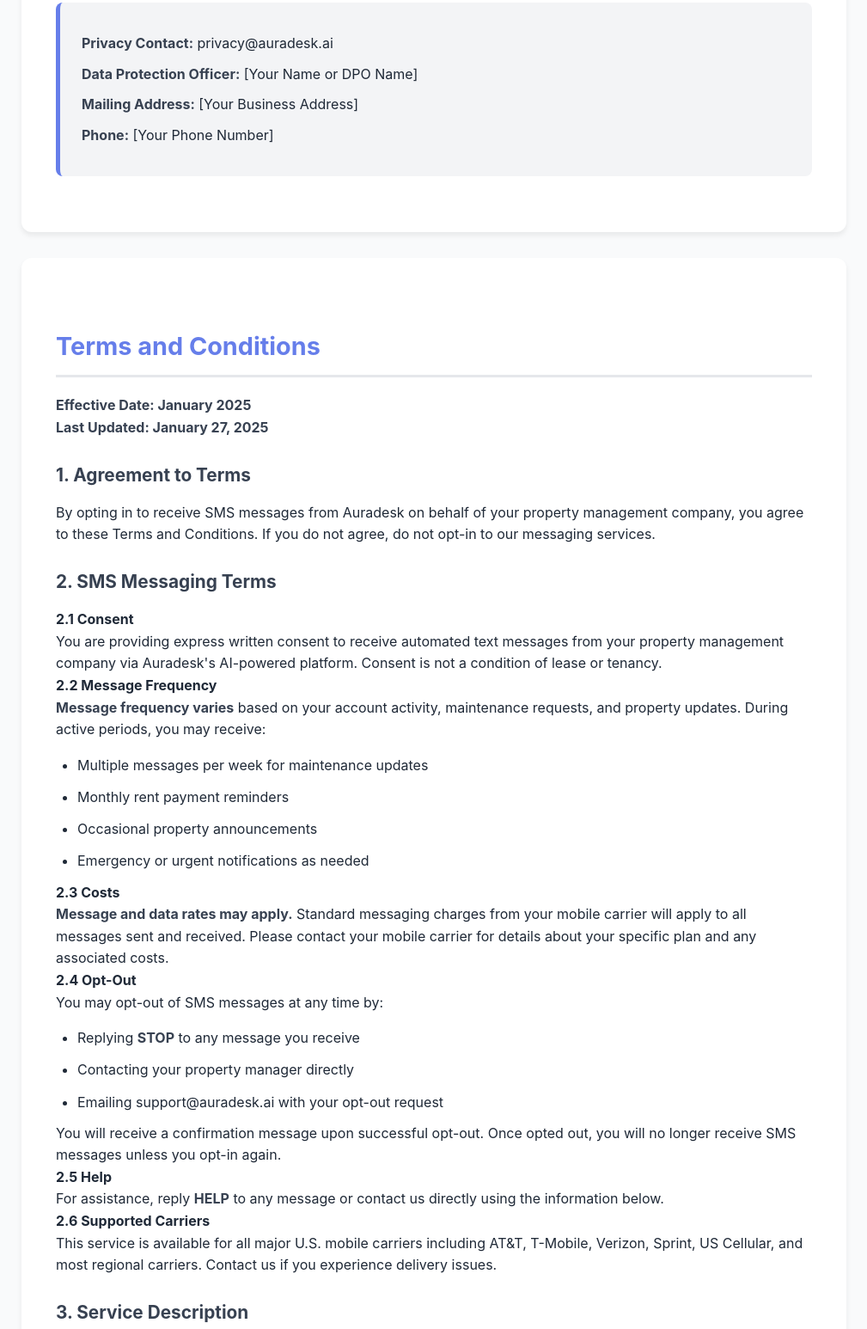
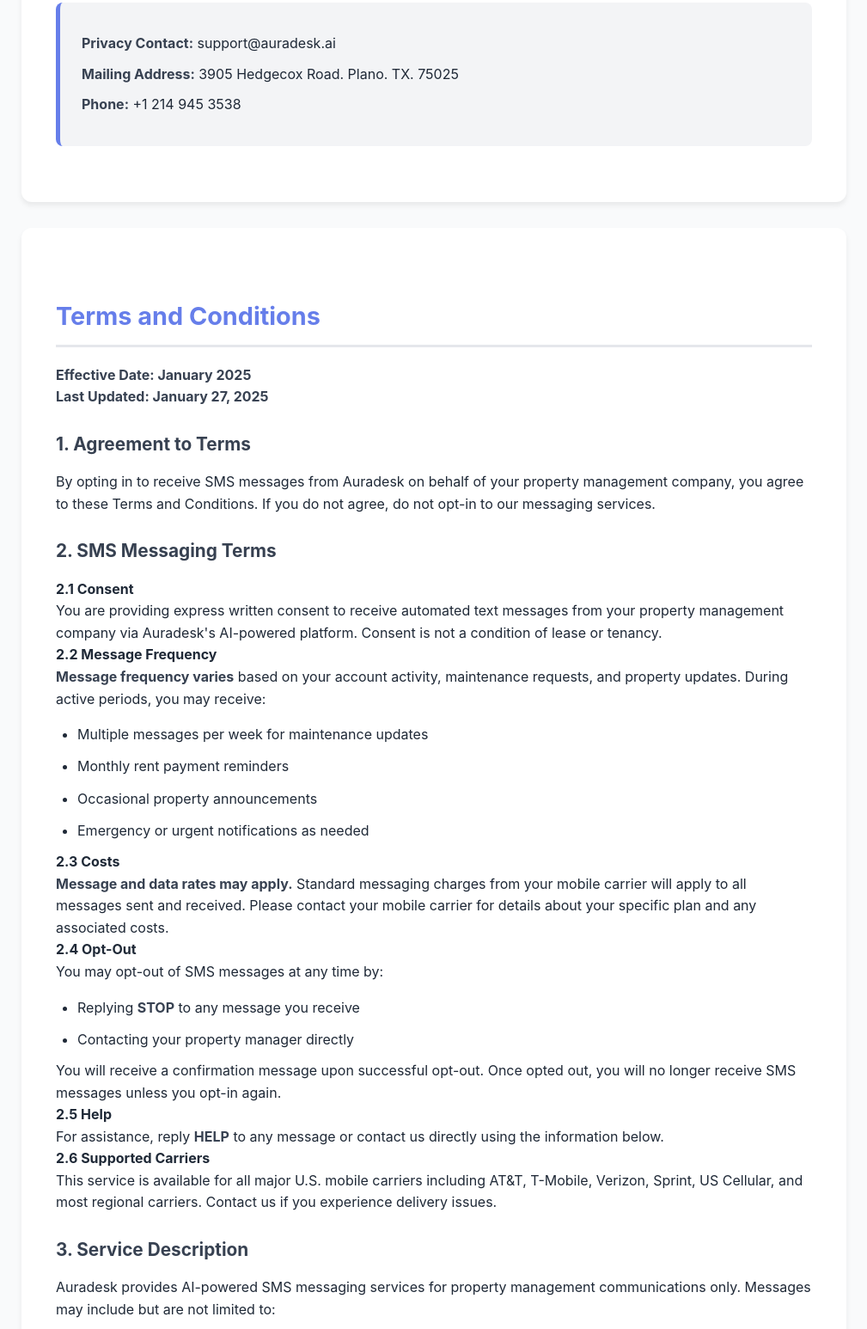
Before and after one commit to profitmonk/auradesk, a plain HTML site: page index.html in a window 1280 px wide. Shown: the part 5031-6577 px from the top of the page at 86% size, without its empty margins (135-1144 px from the left). Drawn offline with Linux system fonts and the light colour scheme.

Commit message:
updated contact email

```diff
--- a/index.html
+++ b/index.html
@@ -356,10 +356,9 @@
                 <h3>10. Contact Us About Privacy</h3>
                 <p>If you have questions, concerns, or requests regarding this Privacy Policy or our data practices, please contact us:</p>
                 <div class="contact-info">
-                    <p><strong>Privacy Contact:</strong> privacy@auradesk.ai</p>
-                    <p><strong>Data Protection Officer:</strong> [Your Name or DPO Name]</p>
-                    <p><strong>Mailing Address:</strong> [Your Business Address]</p>
-                    <p><strong>Phone:</strong> [Your Phone Number]</p>
+                    <p><strong>Privacy Contact:</strong> support@auradesk.ai</p>
+                    <p><strong>Mailing Address:</strong> 3905 Hedgecox Road. Plano. TX. 75025</p>
+                    <p><strong>Phone:</strong> +1 214 945 3538</p>
                 </div>
             </div>
 
@@ -394,7 +393,6 @@
                 <ul>
                     <li>Replying <strong>STOP</strong> to any message you receive</li>
                     <li>Contacting your property manager directly</li>
-                    <li>Emailing support@auradesk.ai with your opt-out request</li>
                 </ul>
                 <p>You will receive a confirmation message upon successful opt-out. Once opted out, you will no longer receive SMS messages unless you opt-in again.</p>
 
@@ -460,9 +458,8 @@
                 <h3>11. Contact Information</h3>
                 <p>For questions about these Terms and Conditions or our messaging services:</p>
                 <div class="contact-info">
-                    <p><strong>Email:</strong> support@auradesk.ai</p>
-                    <p><strong>Phone:</strong> [Your Phone Number]</p>
-                    <p><strong>Address:</strong> [Your Business Address]</p>
+                    <p><strong>Phone:</strong> +1 214 945-3538</p>
+                    <p><strong>Address:</strong> 3905 Hedgecox Road. Plano. TX. 75025</p>
                     <p><strong>Business Hours:</strong> Monday - Friday, 9:00 AM - 6:00 PM [Your Timezone]</p>
                 </div>
             </div>
@@ -475,9 +472,6 @@
                 <div class="contact-info">
                     <p><strong>Company Name:</strong> [profitmonk.com LLC] (doing business as Auradesk)</p>
                     <p><strong>Business Type:</strong> Property Management Software & AI Communications Platform</p>
-                    <p><strong>Website:</strong> https://auradesk.ai</p>
-                    <p><strong>Email Support:</strong> support@auradesk.ai</p>
-                    <p><strong>Privacy Inquiries:</strong> privacy@auradesk.ai</p>
                     <p><strong>Phone:</strong> +1 214 945-3538</p>
                     <p><strong>Business Address:</strong></p>
                     <p style="margin-left: 20px;">
@@ -489,7 +483,7 @@
                 </div>
 
                 <h3>For Property Managers</h3>
-                <p>Interested in bringing AI-powered communications to your properties? Contact us at <strong>sales@auradesk.ai</strong> to schedule a demo.</p>
+                <p>Interested in bringing AI-powered communications to your properties? Contact us at <strong>support@auradesk.ai</strong> to schedule a demo.</p>
 
                 <h3>For Residents</h3>
                 <p>Questions about messages you're receiving? Contact your property manager first, or reach out to us at <strong>support@auradesk.ai</strong>.</p>
```
